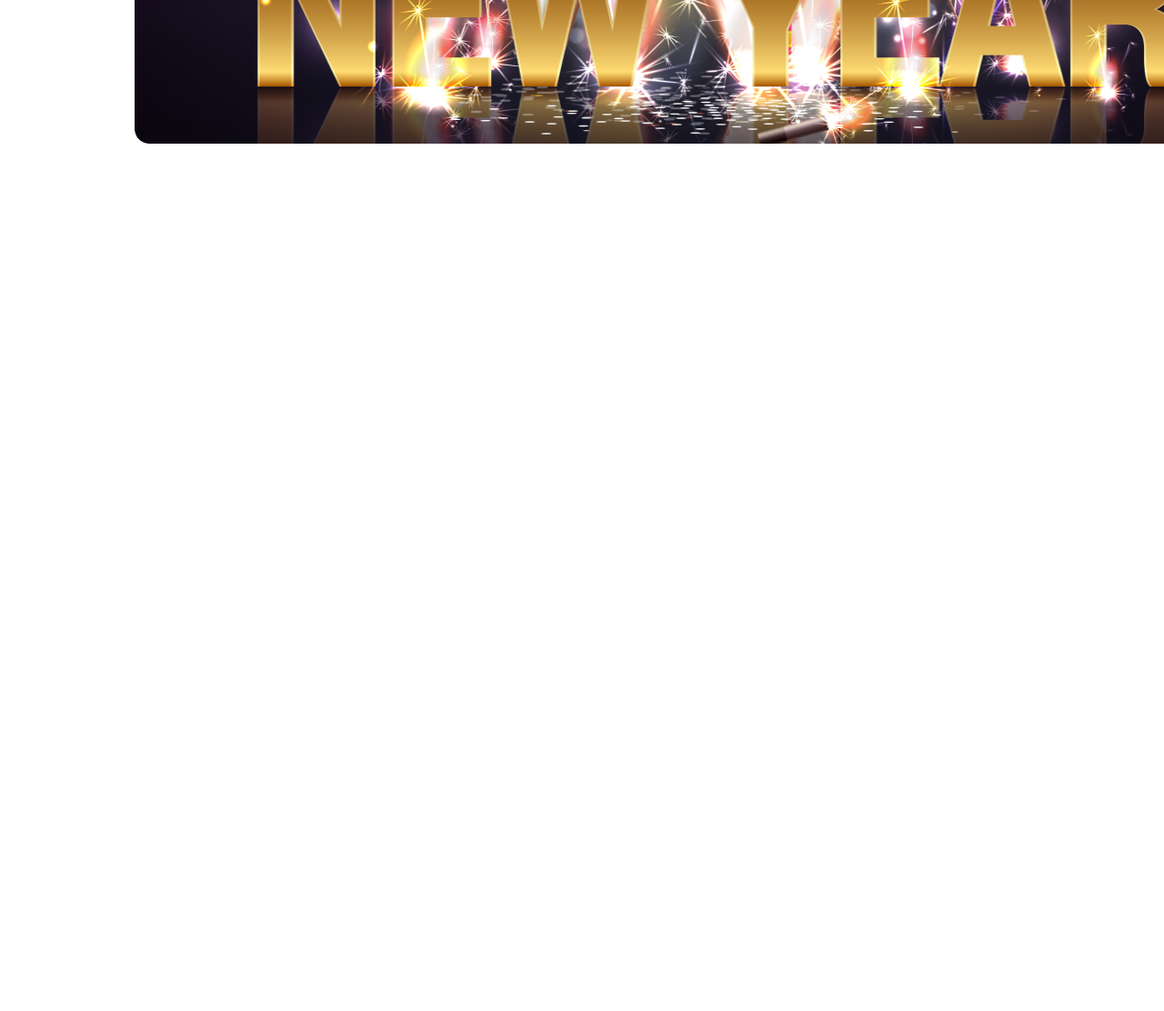
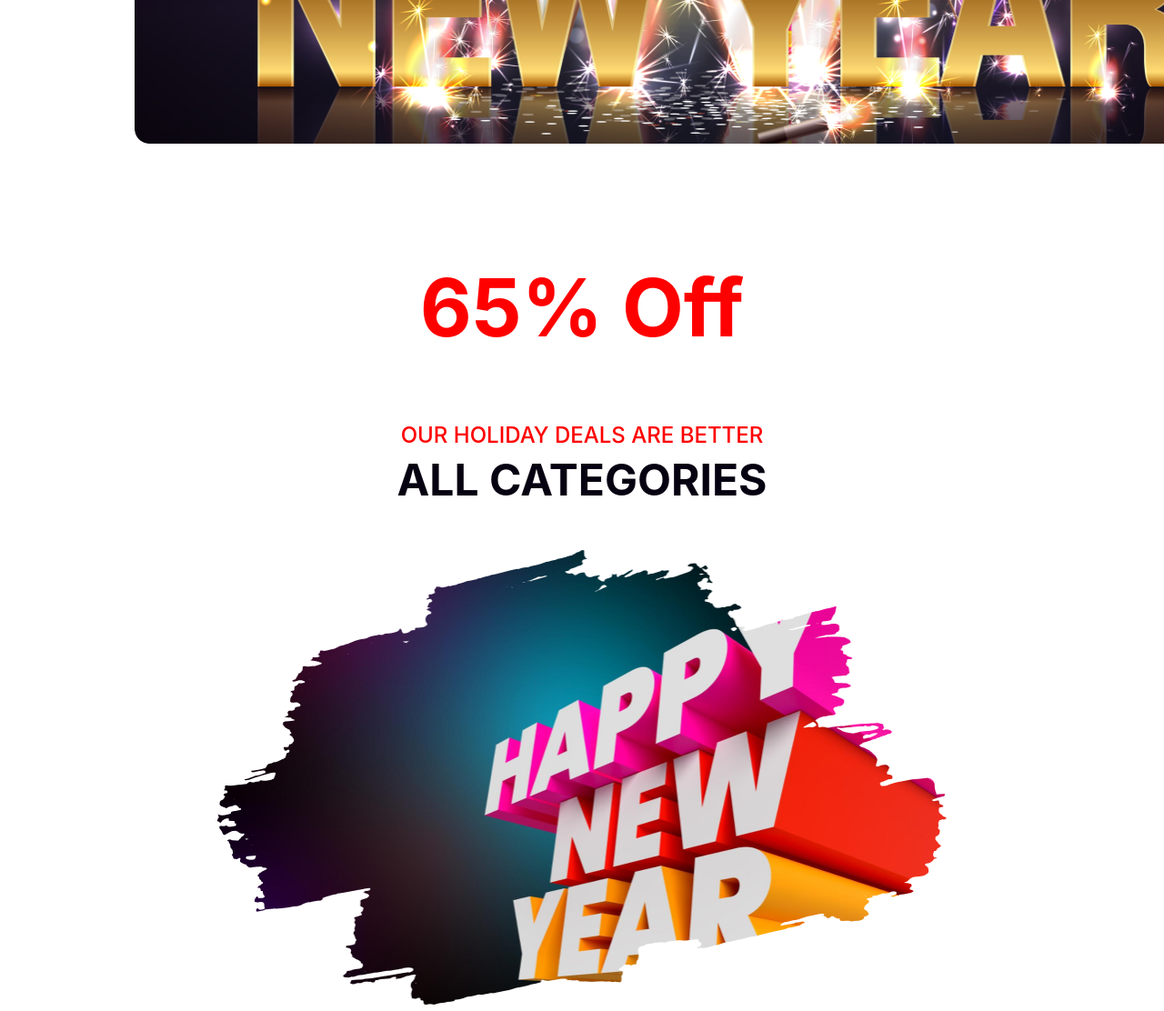
Before and after one commit to Jaheda20/B9-A1-New-Mission, a plain HTML site: page index.html in a window 1280 px wide. Shown: the part 500-1612 px from the top of the page at 91% size. Before the commit the page ends 800 px from the top, so only its background shows below. Drawn offline with Linux system fonts and the light colour scheme.

Commit message:
added offer pic

```diff
--- a/index.html
+++ b/index.html
@@ -20,14 +20,19 @@
         </div>
     </div>
 
-
-
-
     </Header>
 
     <main>
+        <section class="offer">
+        <h2 class="sale">65% Off</h2>
+        <p class="better-deals ">OUR HOLIDAY DEALS ARE BETTER</p>
+        <h3 class="categories"> ALL CATEGORIES </h3>
+        <div class="event">
+            <img class="newyear-pic" src="resources/New Year Photo.png" alt="">
+        </div>
 
 
+    </section>
 
     </main>
 
--- a/styles.css
+++ b/styles.css
@@ -43,3 +43,39 @@
     padding: 5px;
     margin-top: 0;
 }
+.offer {
+    text-align: center;
+}
+.sale {
+    color: #F00;
+    text-align: center;
+    font-family: Inter;
+    font-size: 88px;
+    font-weight: 700;
+}
+.better-deals{
+    color: #F00;
+    text-align: center;
+    font-family: Inter;
+    font-size: 24px;
+    font-style: normal;
+    font-weight: 500;
+    line-height: normal;
+    margin-top: 48px;
+    margin-bottom: 5px;
+}
+.categories{
+    color: #070211;
+    text-align: center;
+    font-family: Inter;
+    font-size: 48px;
+    font-style: normal;
+    font-weight: 700;
+    line-height: normal;
+    margin-top: 0;
+}
+.newyear-pic{
+    width: 802.9px;
+    height: 500px;
+    flex-shrink: 0;
+}
```
